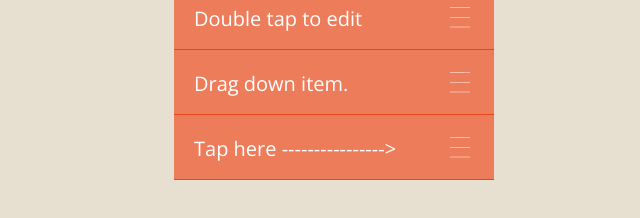
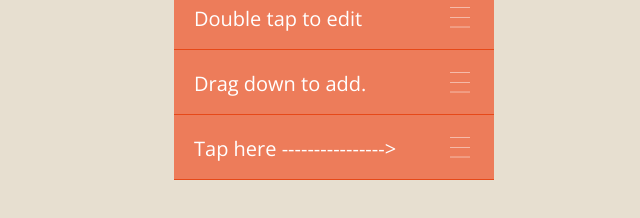
Before and after one commit to marcusSu381/EasyNote, a plain HTML site: page index.html in a window 1280 px wide. Shown: the part 212-430 px from the top of the page, 306-946 px from the left. Drawn offline with nearby package versions, Linux system fonts and the light colour scheme.

Commit message:
Update index.html
sup

```diff
--- a/index.html
+++ b/index.html
@@ -63,7 +63,7 @@
 					<div class="cube3"></div>
 				</div>
 				<div class="item" style="background-color: hsl(14, 80%, 64%);border-bottom-color: hsl(14, 80%, 50%);">
-					<input disabled="disabled" type="text" value="Drag down item."/>
+					<input disabled="disabled" type="text" value="Drag down to add."/>
 					<p class="option"><span class="icon-option"></span></p>
 				</div>
 			</div>
```
